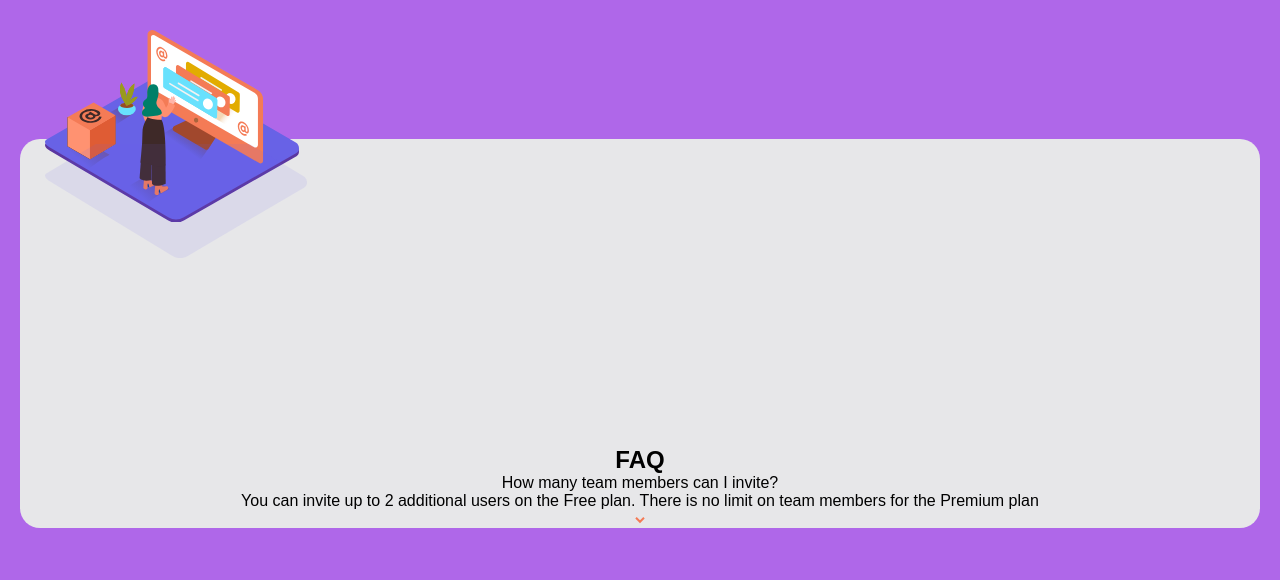
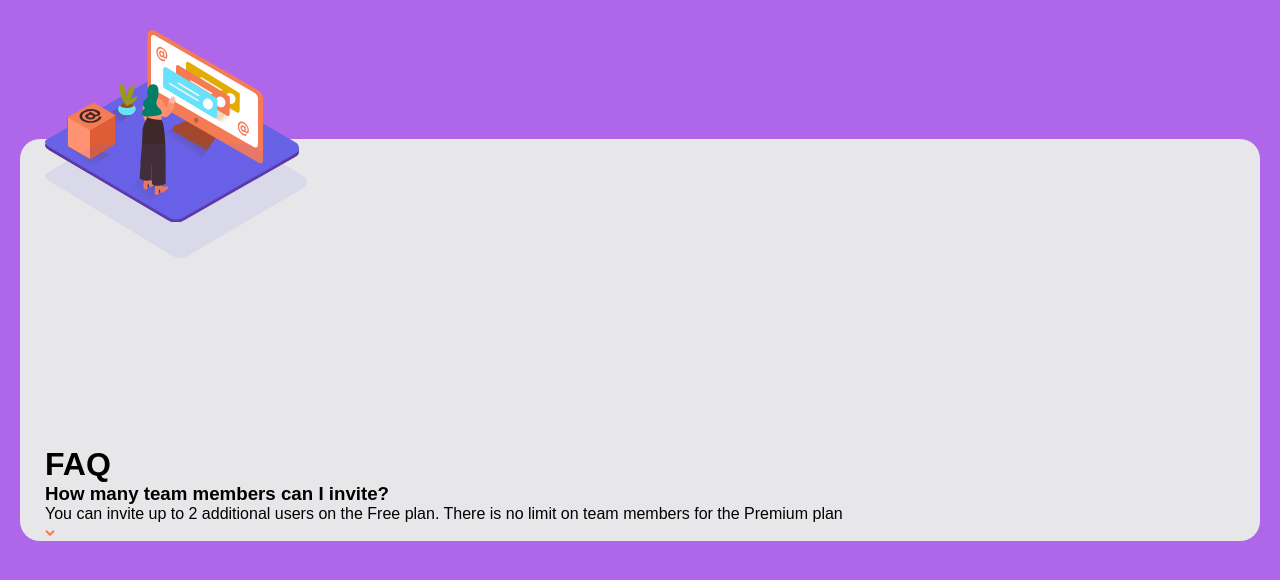
Before and after one commit to mohamed-abdelahi-haibelty/FAQ-accordion-card, a plain HTML site: page index.html in a window 1280 px wide. Drawn offline with Linux system fonts and the light colour scheme.

Commit message:
update html heading

```diff
--- a/index.html
+++ b/index.html
@@ -12,11 +12,11 @@
         <div class="bg-img">
         </div>
         <div class="bg-pattern"></div>
-        <h2>FAQ</h2>
+        <h1>FAQ</h1>
         <div class="faq">
            <div class="question">
                 <div class="text">
-                    <p>How many team members can I invite?</p>
+                    <h3>How many team members can I invite?</h3>
                     <p>You can invite up to 2 additional users on the Free plan. There is no limit on
                         team members for the Premium plan</p>
                 </div>
--- a/styles.css
+++ b/styles.css
@@ -24,7 +24,6 @@ body{
    margin:139px 20px 20px 20px;
    padding-left: 25px;
    padding-right: 25px;
-   text-align: center;
 }
 .bg-img{
     background-image: url(images/illustration-woman-online-mobile.svg);
```
